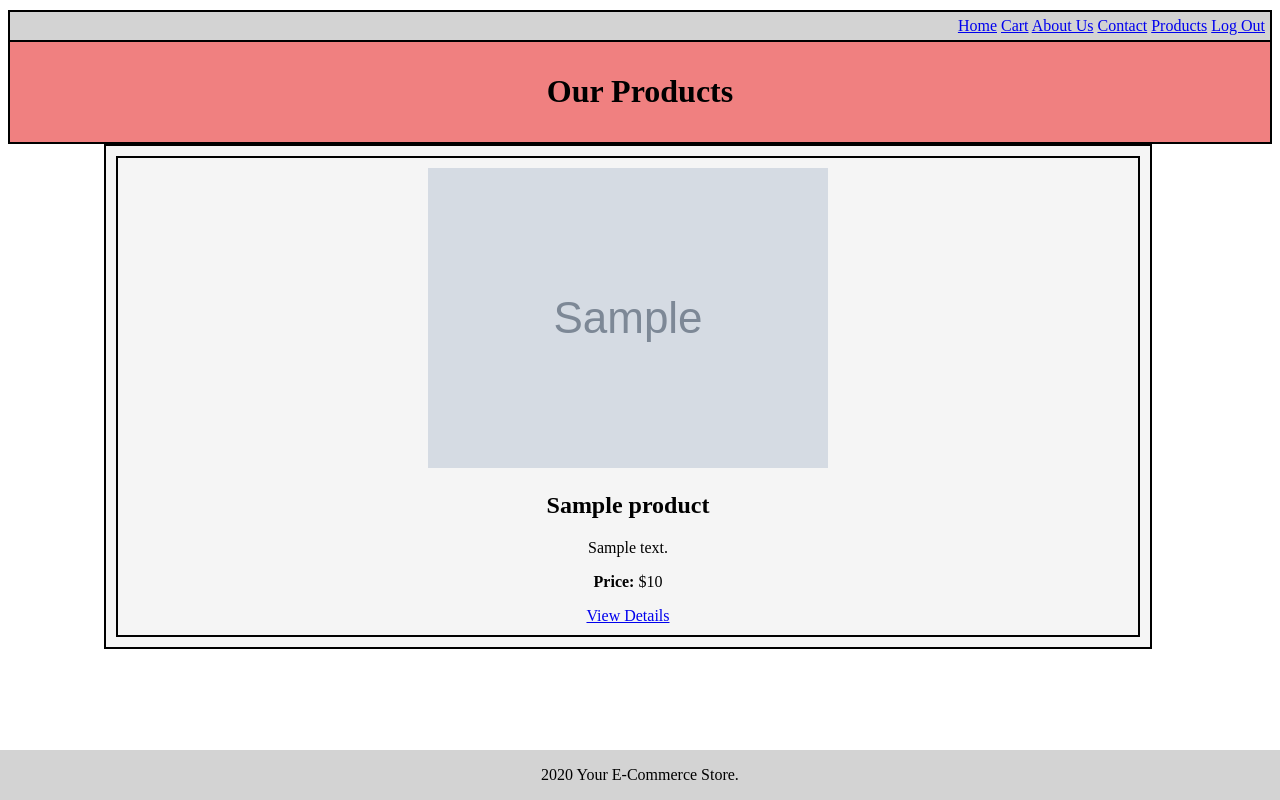
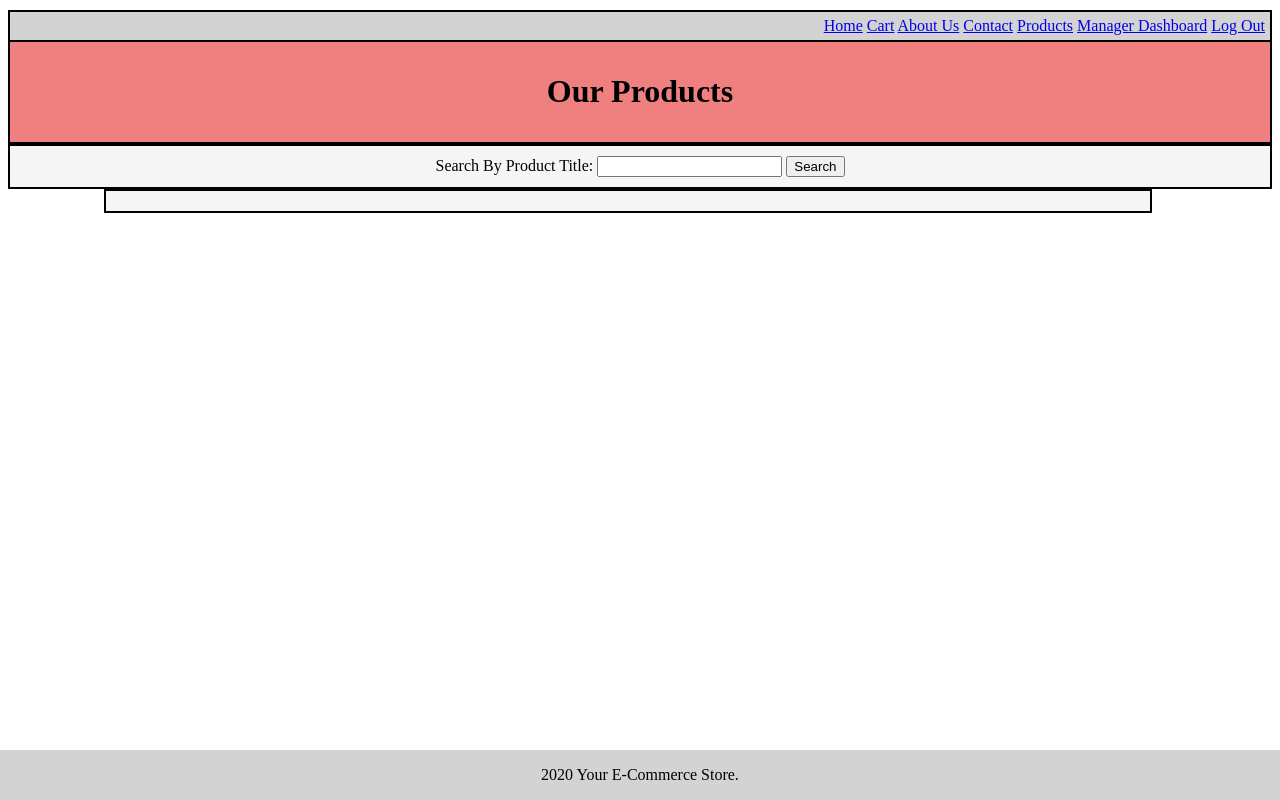
Before and after one commit to TheDuckLord2/IntroToSELabGroup3, a Django app: template IntroToSELabGroup3-New/IntroToSELabGroup3-Sam-Branch/ecommerce_store/backendAPI/api/templates/store/products.html in a window 1280 px wide. Run offline with Django 5.2, Linux system fonts and the light colour scheme; a user stored in the database is signed in; tables that the repository leaves empty hold one stand-in row (values such as "Sample post"); the template is opened without the code that fills it: most values are stand-ins (such as "Sample title", 1, 10 or a date in 2020); grey boxes marked "Sample" are stand-in pictures.

Commit message:
Modified Nav Bar and Products Page
* Added Search Bar to Products.html
* Added a csrf token to management.html post
* changed nav bar logic to redirect new users to the login page, along with adding links to management and admin pages

```diff
--- a/IntroToSELabGroup3-New/IntroToSELabGroup3-Sam-Branch/ecommerce_store/backendAPI/api/templates/store/base.html
+++ b/IntroToSELabGroup3-New/IntroToSELabGroup3-Sam-Branch/ecommerce_store/backendAPI/api/templates/store/base.html
@@ -11,14 +11,25 @@
 
 <main>
     <nav>
-        <a href="{% url 'home' %}">Home</a>
-        <a href="{% url 'cart_html' %}">Cart</a>
-        <a href="{% url 'about' %}">About Us</a>
-        <a href="{% url 'contact' %}">Contact</a>
-	<a href="{% url 'product' %}">Products</a>
         {% if user.is_authenticated %}
+            <a href="{% url 'home' %}">Home</a>
+            <a href="{% url 'cart_html' %}">Cart</a>
+            <a href="{% url 'about' %}">About Us</a>
+            <a href="{% url 'contact' %}">Contact</a>
+            <a href="{% url 'product' %}">Products</a>
+            {% if user.is_staff %}
+                <a href="{% url 'manage' %}">Manager Dashboard</a>
+            {% endif %}
+            {% if user.if_superuser %}
+            <a href="{% url 'admin' %}">Administrator Dashboard</a>
+            {% endif %}
             <a href="{% url 'logout' %}">Log Out</a>
         {% else %}
+            <a href="{% url 'home' %}">Home</a>
+            <a href="{% url 'login' %}">Cart</a>
+            <a href="{% url 'about' %}">About Us</a>
+            <a href="{% url 'contact' %}">Contact</a>
+            <a href="{% url 'product' %}">Products</a>
             <a href="{% url 'login' %}">Log In/Sign Up</a>
         {% endif %}
     </nav>
--- a/IntroToSELabGroup3-New/IntroToSELabGroup3-Sam-Branch/ecommerce_store/backendAPI/api/templates/store/manage.html
+++ b/IntroToSELabGroup3-New/IntroToSELabGroup3-Sam-Branch/ecommerce_store/backendAPI/api/templates/store/manage.html
@@ -28,6 +28,8 @@
 <div id="new-item">
     <h2>Add New Item to Stock</h2>
     <form method="post" action="{% url 'new_product' %}">
+        {% csrf_token %}
+
         <label for="productname">Product Name:</label><br>
         <input type="text" id="productname" name="productname"><br>
         <label for="productquantity">Quantity:</label><br>
--- a/IntroToSELabGroup3-New/IntroToSELabGroup3-Sam-Branch/ecommerce_store/backendAPI/api/templates/store/products.html
+++ b/IntroToSELabGroup3-New/IntroToSELabGroup3-Sam-Branch/ecommerce_store/backendAPI/api/templates/store/products.html
@@ -7,15 +7,27 @@
     <div id="title-block">
         <h1>Our Products</h1>
     </div>
+    <div id = "search-bar">
+        <form method="POST" action="{% url 'search' %}">
+            {% csrf_token %}
+
+            <label for="search">Search By Product Title:</label>
+            <input type="text" id="search" name="search" required>
+
+            <button type="submit">Search</button>
+        </form>
+    </div>
     <div id="product-grid">
         {% for product in products %}
-            <div class="product-card">
+            {% if titlematch %}
+                <div id="product-card">
                     <img src="{{ product.image.url }}" alt="{{ product.name }}">
                     <h2>{{ product.name }}</h2>
                     <p>{{ product.description|truncatewords:20 }}</p>
                     <p><strong>Price:</strong> ${{ product.price }}</p>
                     <a href="{% url 'product_detail' product.id %}" class="btn">View Details</a>
                 </div>
+            {% endif %}
         {% empty %}
             <p>No products available at the moment.</p>
         {% endfor %}
```
Lines whose indentation alone changed are shown as unchanged.
